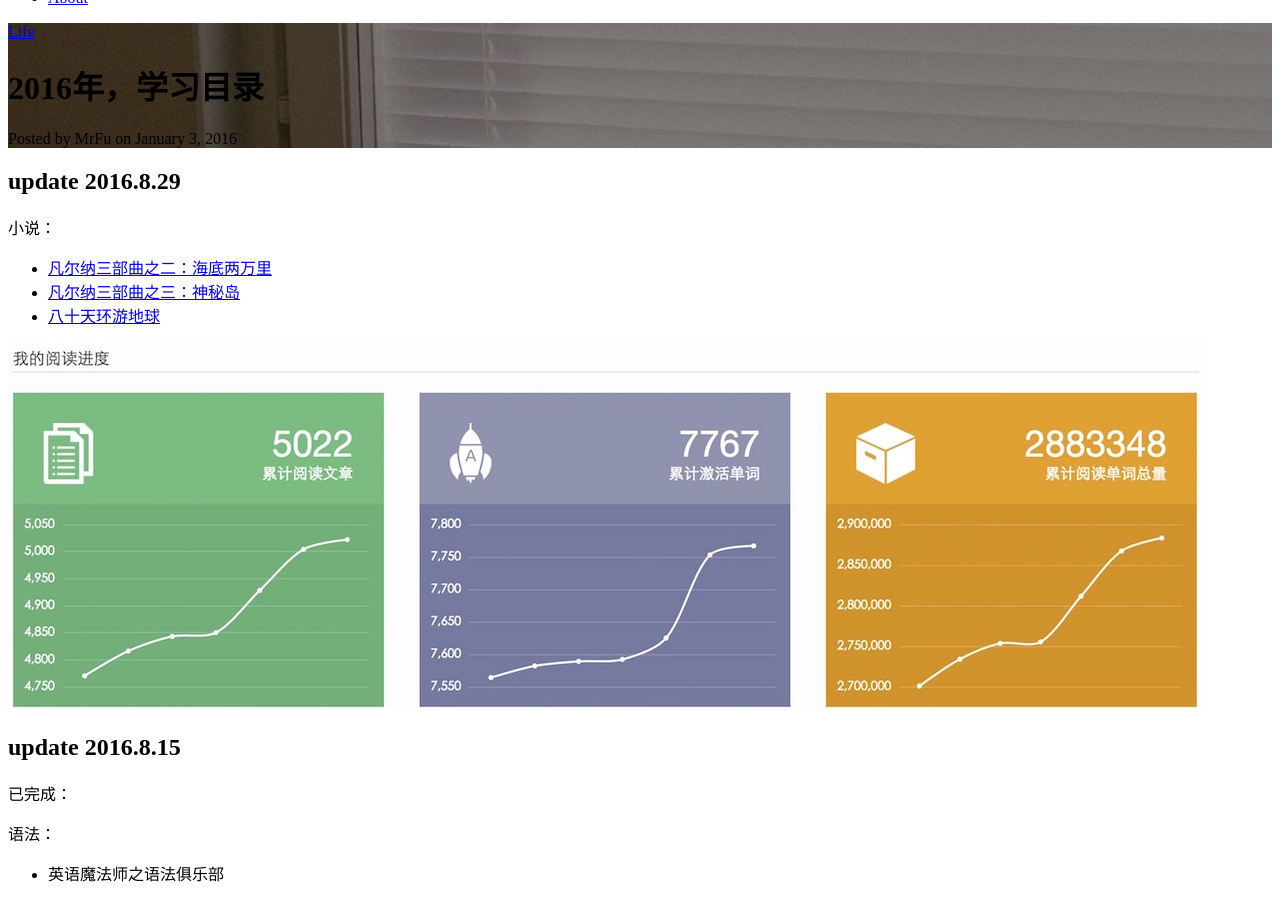
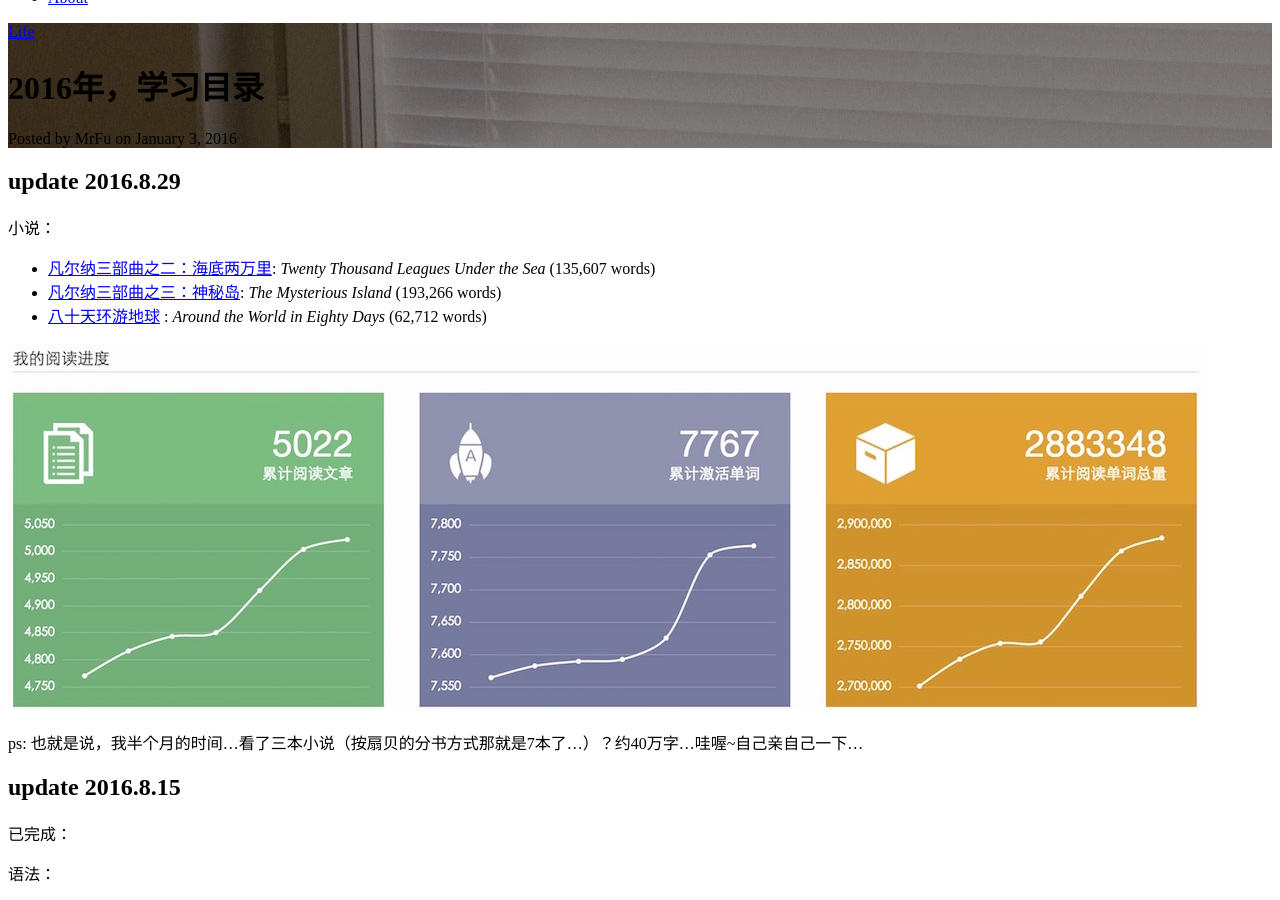
Before and after one commit to MrFuFuFu/mrfufufu.github.io, a Jekyll site: the page built from _posts/2016-01-03-2016_study_plans.markdown, in a window 1280 px wide and 900 px high, scrolled down 192 px. Built offline with Jekyll 4.4.1, drawn with Linux system fonts in a browser that asks for light colours; nearby versions of some CDN libraries; comment, search, counter and statistics services are not loaded.

Commit message:
update study plan

```diff
--- a/_posts/2016-01-03-2016_study_plans.markdown
+++ b/_posts/2016-01-03-2016_study_plans.markdown
@@ -12,11 +12,13 @@ tags:
 
 小说：
 
-* [凡尔纳三部曲之二：海底两万里](https://www.shanbay.com/read/book/265/)
-* [凡尔纳三部曲之三：神秘岛](https://www.shanbay.com/read/book/271/)
-* [八十天环游地球](https://www.shanbay.com/read/book/361/)
+* [凡尔纳三部曲之二：海底两万里](https://www.shanbay.com/read/book/265/): *Twenty Thousand Leagues Under the Sea*  (135,607 words)
+* [凡尔纳三部曲之三：神秘岛](https://www.shanbay.com/read/book/271/): *The Mysterious Island*  (193,266 words)
+* [八十天环游地球](https://www.shanbay.com/read/book/361/) : *Around the World in Eighty Days* (62,712 words)
 
 ![829studyplan](/img/article/829studyplan.jpeg)
+
+ps: 也就是说，我半个月的时间…看了三本小说（按扇贝的分书方式那就是7本了…）？约40万字…哇喔~自己亲自己一下…
 
 
 ## update 2016.8.15
```
